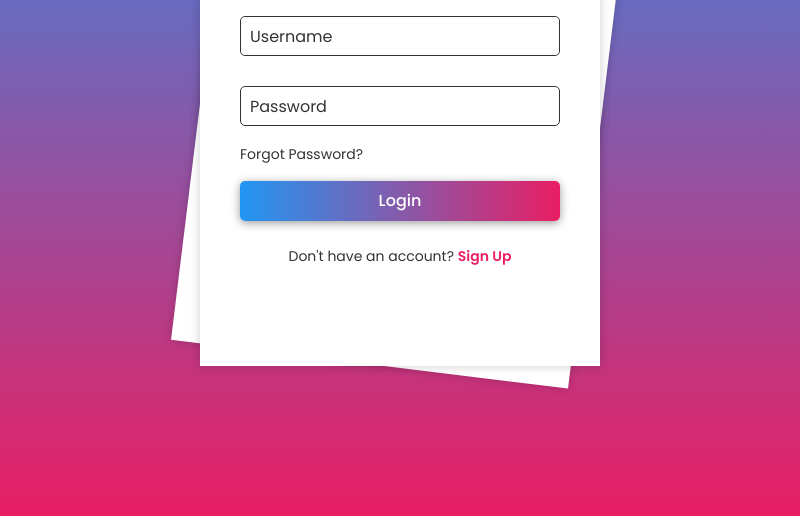
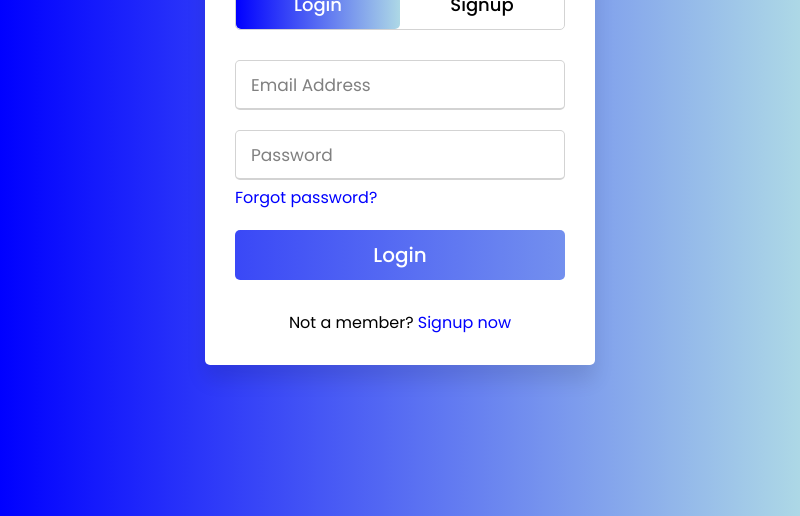
Before and after one commit to VVDimitrov19/SurveyManagementSystem, an Electron app: page Electron/index.html in a window 800 px wide. Shown: the part 284-800 px from the top of the page. Drawn offline with Linux system fonts and the light colour scheme.

Commit message:
Add Login And Register Form

```diff
--- a/Electron/JavaScript/script.js
+++ b/Electron/JavaScript/script.js
@@ -1,13 +1,17 @@
-const wrapper = document.querySelector('.wrapper');
-const signUpLink = document.querySelector('.signUp-link');
-const signInLink = document.querySelector('.signIn-link');
-
-signUpLink.addEventListener('click', () => {
-    wrapper.classList.add('animate-signIn');
-    wrapper.classList.remove('animate-signUp');
+const loginText = document.querySelector(".title-text .login");
+const loginForm = document.querySelector("form.login");
+const loginBtn = document.querySelector("label.login");
+const signupBtn = document.querySelector("label.signup");
+const signupLink = document.querySelector("form .signup-link a");
+signupBtn.onclick = (()=>{
+  loginForm.style.marginLeft = "-50%";
+  loginText.style.marginLeft = "-50%";
 });
-
-signInLink.addEventListener('click', () => {
-    wrapper.classList.add('animate-signUp');
-    wrapper.classList.remove('animate-signIn');
+loginBtn.onclick = (()=>{
+  loginForm.style.marginLeft = "0%";
+  loginText.style.marginLeft = "0%";
 });
+signupLink.onclick = (()=>{
+  signupBtn.click();
+  return false;
+});
--- a/Electron/index.html
+++ b/Electron/index.html
@@ -1,62 +1,66 @@
-<!DOCTYPE html>
-<html lang="en">
 
+  <html lang="en" dir="ltr">
     <head>
-    <meta charset="UTF-8">
-    <meta http-equiv="X-UA-Compatible" content="IE=edge">
+       <meta charset="utf-8">
+       <title>Login and Registration Form in HTML | CodingNepal</title>
+       <link rel="stylesheet" href="style/style.css">
        <meta name="viewport" content="width=device-width, initial-scale=1.0">
-    <title> meta.codes - Animated Login and Registration Form </title>
-    <link rel="stylesheet" href="style/style.css">
     </head>
-
     <body>
-
        <div class="wrapper">
-        <div class="form-wrapper sign-up">
-            <form action="">
-                <h2>Sign Up</h2>
-                <div class="input-group">
-                    <input type="text" required>
-                    <label for="">Username</label>
+          <div class="title-text">
+             <div class="title login">
+                Login Form
              </div>
-                <div class="input-group">
-                    <input type="email" required>
-                    <label for="">Email</label>
+             <div class="title signup">
+                Signup Form
              </div>
-                <div class="input-group">
-                    <input type="password" required>
-                    <label for="">Password</label>
           </div>
-                <button type="submit" class="btn">Sign Up</button>
-                <div class="sign-link">
-                    <p>Already have an account? <a href="#" class="signIn-link">Sign In</a></p>
+          <div class="form-container">
+             <div class="slide-controls">
+                <input type="radio" name="slide" id="login" checked>
+                <input type="radio" name="slide" id="signup">
+                <label for="login" class="slide login">Login</label>
+                <label for="signup" class="slide signup">Signup</label>
+                <div class="slider-tab"></div>
+             </div>
+             <div class="form-inner">
+                <form action="#" class="login">
+                   <div class="field">
+                      <input type="text" placeholder="Email Address" required>
+                   </div>
+                   <div class="field">
+                      <input type="password" placeholder="Password" required>
+                   </div>
+                   <div class="pass-link">
+                      <a href="#">Forgot password?</a>
+                   </div>
+                   <div class="field btn">
+                      <div class="btn-layer"></div>
+                      <input type="submit" value="Login">
+                   </div>
+                   <div class="signup-link">
+                      Not a member? <a href="">Signup now</a>
                    </div>
                 </form>
+                <form action="#" class="signup">
+                   <div class="field">
+                      <input type="text" placeholder="Email Address" required>
                    </div>
-
-        <div class="form-wrapper sign-in">
-            <form action="">
-                <h2>Login</h2>
-                <div class="input-group">
-                    <input type="text" required>
-                    <label for="">Username</label>
+                   <div class="field">
+                      <input type="password" placeholder="Password" required>
                    </div>
-                <div class="input-group">
-                    <input type="password" required>
-                    <label for="">Password</label>
+                   <div class="field">
+                      <input type="password" placeholder="Confirm password" required>
                    </div>
-                <div class="forgot-pass">
-                    <a href="#">Forgot Password?</a>
-                </div>
-                <button type="submit" class="btn">Login</button>
-                <div class="sign-link">
-                    <p>Don't have an account? <a href="#" class="signUp-link">Sign Up</a></p>
+                   <div class="field btn">
+                      <div class="btn-layer"></div>
+                      <input type="submit" value="Signup">
                    </div>
                 </form>
              </div>
           </div>
-
-    <script src="JavaScript/script.js"></script>
+       </div>
+       <script src = "JavaScript/script.js"></script>
     </body>
-
  </html>
--- a/Electron/style/style.css
+++ b/Electron/style/style.css
@@ -1,193 +1,182 @@
-@import url('https://fonts.googleapis.com/css2?family=Poppins:wght@300;400;500;600;700;800;900&display=swap');
-
-* {
-    margin: 0;
-    padding: 0;
-    box-sizing: border-box;
-    font-family: 'Poppins', sans-serif;
+@import url('https://fonts.googleapis.com/css?family=Poppins:400,500,600,700&display=swap');
+*{
+  margin: 0;
+  padding: 0;
+  box-sizing: border-box;
+  font-family: 'Poppins', sans-serif;
 }
-
-body {
-    display: flex;
-    justify-content: center;
-    align-items: center;
-    min-height: 100vh;
-    background: linear-gradient(#2196f3, #e91e63);
-    overflow: hidden;
+html,body{
+  display: grid;
+  height: 100%;
+  width: 100%;
+  place-items: center;
+  background: -webkit-linear-gradient(left, blue, lightblue);
 }
-
-.wrapper {
-    position: relative;
-    width: 400px;
-    height: 500px;
+::selection{
+  background: blue;
+  color: white;
 }
-
-.form-wrapper {
-    position: absolute;
-    top: 0;
-    left: 0;
-    display: flex;
-    justify-content: center;
-    align-items: center;
-    width: 100%;
-    height: 100%;
-    background: #fff;
-    box-shadow: 0 0 10px rgba(0, 0, 0, .2);
+.wrapper{
+  overflow: hidden;
+  max-width: 390px;
+  background: white;
+  padding: 30px;
+  border-radius: 5px;
+  box-shadow: 0px 15px 20px rgba(0,0,0,0.1);
 }
-
-.wrapper.animate-signUp .form-wrapper.sign-in {
-    transform: rotate(7deg);
-    animation: animateRotate .7s ease-in-out forwards;
-    animation-delay: .3s;
+.wrapper .title-text{
+  display: flex;
+  width: 200%;
 }
-
-.wrapper.animate-signIn .form-wrapper.sign-in {
-    animation: animateSignIn 1.5s ease-in-out forwards;
+.wrapper .title{
+  width: 50%;
+  font-size: 35px;
+  font-weight: 600;
+  text-align: center;
+  transition: all 0.6s cubic-bezier(0.68,-0.55,0.265,1.55);
 }
-
-@keyframes animateSignIn {
-    0% {
-        transform: translateX(0);
-    }
-
-    50% {
-        transform: translateX(-500px);
-    }
-
-    100% {
-        transform: translateX(0) rotate(7deg);
-    }
+.wrapper .slide-controls{
+  position: relative;
+  display: flex;
+  height: 50px;
+  width: 100%;
+  overflow: hidden;
+  margin: 30px 0 10px 0;
+  justify-content: space-between;
+  border: 1px solid lightgrey;
+  border-radius: 5px;
 }
-
-.wrapper .form-wrapper.sign-up {
-    transform: rotate(7deg);
+.slide-controls .slide{
+  height: 100%;
+  width: 100%;
+  color: white;
+  font-size: 18px;
+  font-weight: 500;
+  text-align: center;
+  line-height: 48px;
+  cursor: pointer;
+  z-index: 1;
+  transition: all 0.6s ease;
 }
-
-.wrapper.animate-signIn .form-wrapper.sign-up {
-    animation: animateRotate .7s ease-in-out forwards;
-    animation-delay: .3s;
+.slide-controls label.signup{
+  color: blue;
 }
-
-@keyframes animateRotate {
-    0% {
-        transform: rotate(7deg);
-    }
-
-    100% {
-        transform: rotate(0);
-        z-index: 1;
-    }
+.slide-controls .slider-tab{
+  position: absolute;
+  height: 100%;
+  width: 50%;
+  left: 0;
+  z-index: 0;
+  border-radius: 5px;
+  background: -webkit-linear-gradient(left, blue, lightblue);
+  transition: all 0.6s cubic-bezier(0.68,-0.55,0.265,1.55);
 }
-
-.wrapper.animate-signUp .form-wrapper.sign-up {
-    animation: animateSignUp 1.5s ease-in-out forwards;
+input[type="radio"]{
+  display: none;
 }
-
-@keyframes animateSignUp {
-    0% {
-        transform: translateX(0);
-        z-index: 1;
-    }
-
-    50% {
-        transform: translateX(500px);
-    }
-
-    100% {
-        transform: translateX(0) rotate(7deg);
-    }
+#signup:checked ~ .slider-tab{
+  left: 50%;
 }
-
-h2 {
-    font-size: 30px;
-    color: #555;
-    text-align: center;
+#signup:checked ~ label.signup{
+  color: white;
+  cursor: default;
+  user-select: none;
 }
-
-.input-group {
-    position: relative;
-    width: 320px;
-    margin: 30px 0;
+#signup:checked ~ label.login{
+  color: #000;
 }
-
-.input-group label {
-    position: absolute;
-    top: 50%;
-    left: 5px;
-    transform: translateY(-50%);
-    font-size: 16px;
-    color: #333;
-    padding: 0 5px;
-    pointer-events: none;
-    transition: .5s;
+#login:checked ~ label.signup{
+  color: #000;
 }
-
-.input-group input {
-    width: 100%;
-    height: 40px;
-    font-size: 16px;
-    color: #333;
-    padding: 0 10px;
-    background: transparent;
-    border: 1px solid #333;
-    outline: none;
-    border-radius: 5px;
+#login:checked ~ label.login{
+  cursor: default;
+  user-select: none;
 }
-
-.input-group input:focus~label,
-.input-group input:valid~label {
-    top: 0;
-    font-size: 12px;
-    background: #fff;
+.wrapper .form-container{
+  width: 100%;
+  overflow: hidden;
 }
-
-.forgot-pass {
-    margin: -15px 0 15px;
+.form-container .form-inner{
+  display: flex;
+  width: 200%;
 }
-
-.forgot-pass a {
-    color: #333;
-    font-size: 14px;
-    text-decoration: none;
+.form-container .form-inner form{
+  width: 50%;
+  transition: all 0.6s cubic-bezier(0.68,-0.55,0.265,1.55);
 }
-
-.forgot-pass a:hover {
-    text-decoration: underline;
+.form-inner form .field{
+  height: 50px;
+  width: 100%;
+  margin-top: 20px;
 }
-
-.btn {
-    position: relative;
-    top: 0;
-    left: 0;
-    width: 100%;
-    height: 40px;
-    background: linear-gradient(to right, #2196f3, #e91e63);
-    box-shadow: 0 2px 10px rgba(0, 0, 0, .4);
-    font-size: 16px;
-    color: #fff;
-    font-weight: 500;
-    cursor: pointer;
-    border-radius: 5px;
-    border: none;
-    outline: none;
+.form-inner form .field input{
+  height: 100%;
+  width: 100%;
+  outline: none;
+  padding-left: 15px;
+  border-radius: 5px;
+  border: 1px solid lightgrey;
+  border-bottom-width: 2px;
+  font-size: 17px;
+  transition: all 0.3s ease;
 }
-
-.sign-link {
-    font-size: 14px;
-    text-align: center;
-    margin: 25px 0;
+.form-inner form .field input:focus{
+  border-color: black;
+  /* box-shadow: inset 0 0 3px #fb6aae; */
 }
-
-.sign-link p {
-    color: #333;
+.form-inner form .field input::placeholder{
+  color: gray;
+  transition: all 0.3s ease;
 }
-
-.sign-link p a {
-    color: #e91e63;
-    text-decoration: none;
-    font-weight: 600;
+form .field input:focus::placeholder{
+  color: blue;
 }
-
-.sign-link p a:hover {
-    text-decoration: underline;
+.form-inner form .pass-link{
+  margin-top: 5px;
 }
+.form-inner form .signup-link{
+  text-align: center;
+  margin-top: 30px;
+}
+.form-inner form .pass-link a,
+.form-inner form .signup-link a{
+  color: blue;
+  text-decoration: none;
+}
+.form-inner form .pass-link a:hover,
+.form-inner form .signup-link a:hover{
+  text-decoration: underline;
+}
+form .btn{
+  height: 50px;
+  width: 100%;
+  border-radius: 5px;
+  position: relative;
+  overflow: hidden;
+}
+form .btn .btn-layer{
+  height: 100%;
+  width: 300%;
+  position: absolute;
+  left: -100%;
+  background: -webkit-linear-gradient(left, blue, lightblue);
+  border-radius: 5px;
+  transition: all 0.4s ease;;
+}
+form .btn:hover .btn-layer{
+  left: 0;
+}
+form .btn input[type="submit"]{
+  height: 100%;
+  width: 100%;
+  z-index: 1;
+  position: relative;
+  background: none;
+  border: none;
+  color: white;
+  padding-left: 0;
+  border-radius: 5px;
+  font-size: 20px;
+  font-weight: 500;
+  cursor: pointer;
+}
```
Lines whose indentation alone changed are shown as unchanged.
